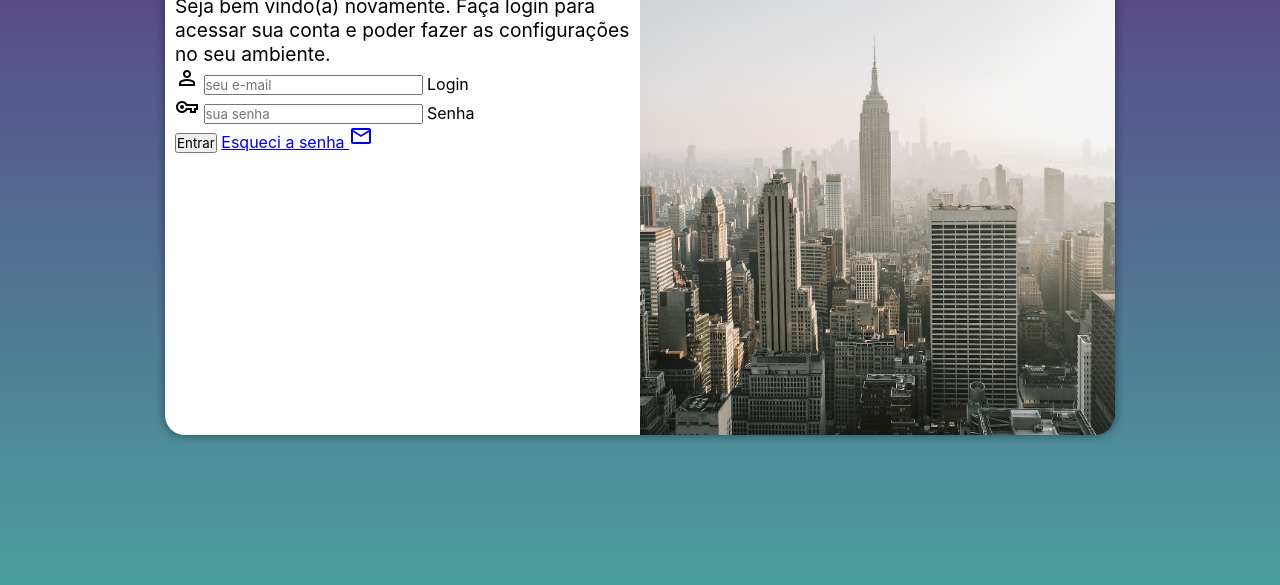
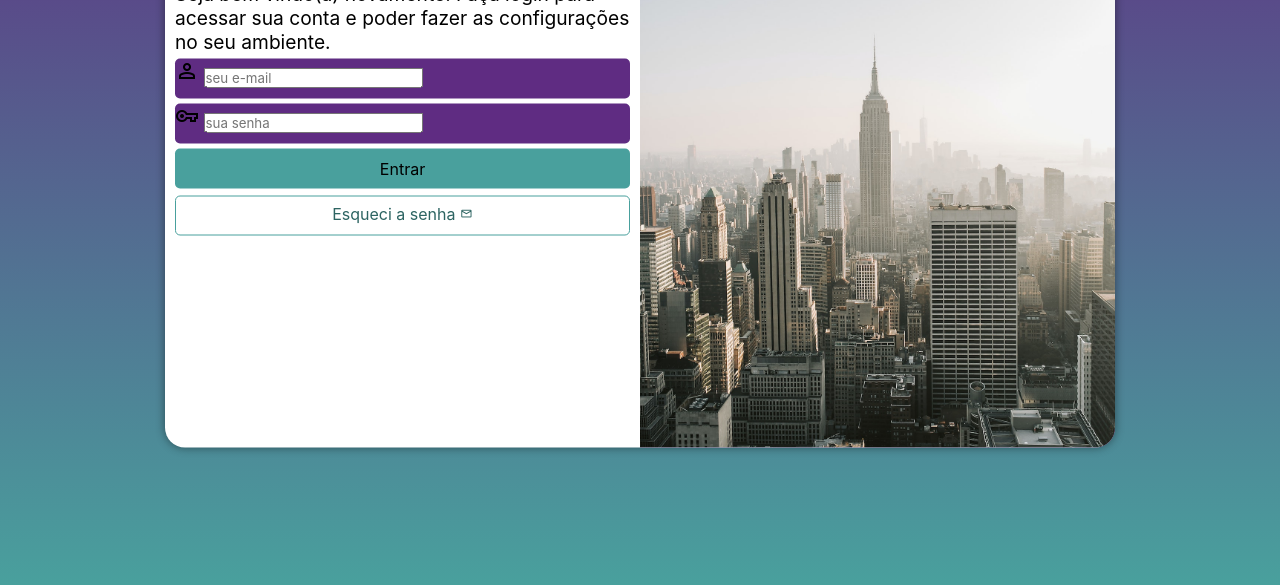
Before and after one commit to LeonardoFernandesJeronimo/Tela-de-Login-CursoEmVideo, a plain HTML site: page index.html in a window 1280 px wide. Shown: the part 215-800 px from the top of the page. Drawn offline with nearby package versions, Linux system fonts and the light colour scheme.

Commit message:
formatação do formulário

```diff
--- a/index.html
+++ b/index.html
@@ -24,13 +24,15 @@
                         <input type="email" name="login" id="idlogin" placeholder="seu e-mail" autocomplete="email" required maxlength="30">
                         <label for="idlogin">Login</label>
                     </div>
+
                     <div class="campo">
                         <span class="material-symbols-outlined">vpn_key</span>
                         <input type="password" name="senha" id="idsenha" placeholder="sua senha" autocomplete="current-password" required minlength="8" maxlength="20">
                         <label for="idsenha">Senha</label>
                     </div>
+
                     <input type="submit" value="Entrar">
-                    <a href="esqueci.html">Esqueci a senha <span class="material-symbols-outlined">mail</span></a>
+                    <a href="esqueci.html" class="botao">Esqueci a senha <span class="material-symbols-outlined">mail</span></a>
                 </form>
             </div>
         </section>
--- a/src/css/style.css
+++ b/src/css/style.css
@@ -28,7 +28,7 @@ section#login {
 
     background-color: white;
     width: 250px;
-    height: 500px;
+    height: 525px;
     border-radius: 20px;
     box-shadow: 0px 0px 10px rgba(0, 0, 0, 0.450);
 
@@ -56,3 +56,56 @@ div#formulario > h1 {
 div#formulario > p {
     font-size: 0.8em;
 }
+
+form > div.campo {
+    background-color: #5f2c82;
+    width: 100%;
+    display: block;
+    height: 40px;
+    border-radius: 5px;
+    margin: 5px 0;
+}
+
+div.campo > label {
+    display: none;
+}
+
+form > input[type=submit] {
+    display: block;
+    font-size: 1em;
+    width: 100%;
+    height: 40px;
+    background-color: #49a09d;
+    border: none;
+    border-radius: 5px;
+    cursor: pointer;
+    transition: .5s;
+}
+
+form > input[type=submit]:hover {
+    background-color: #295c5a;
+}
+
+form > a.botao {
+    display: block;
+    font-size: 1em;
+    text-align: center;
+    width: 100%;
+    height: 40px;
+    padding-top: 7px;
+    margin-top: 7px;
+    background-color:  white;
+    color: #2d6462;
+    text-decoration: none;
+    border: 1px solid #49a09d;
+    border-radius: 5px;
+    transition: .5s;
+}
+
+form > a.botao:hover {
+    background-color: #6cd3cf;
+}
+
+form > a.botao > span {
+font-size: 0.8em;
+}
```
